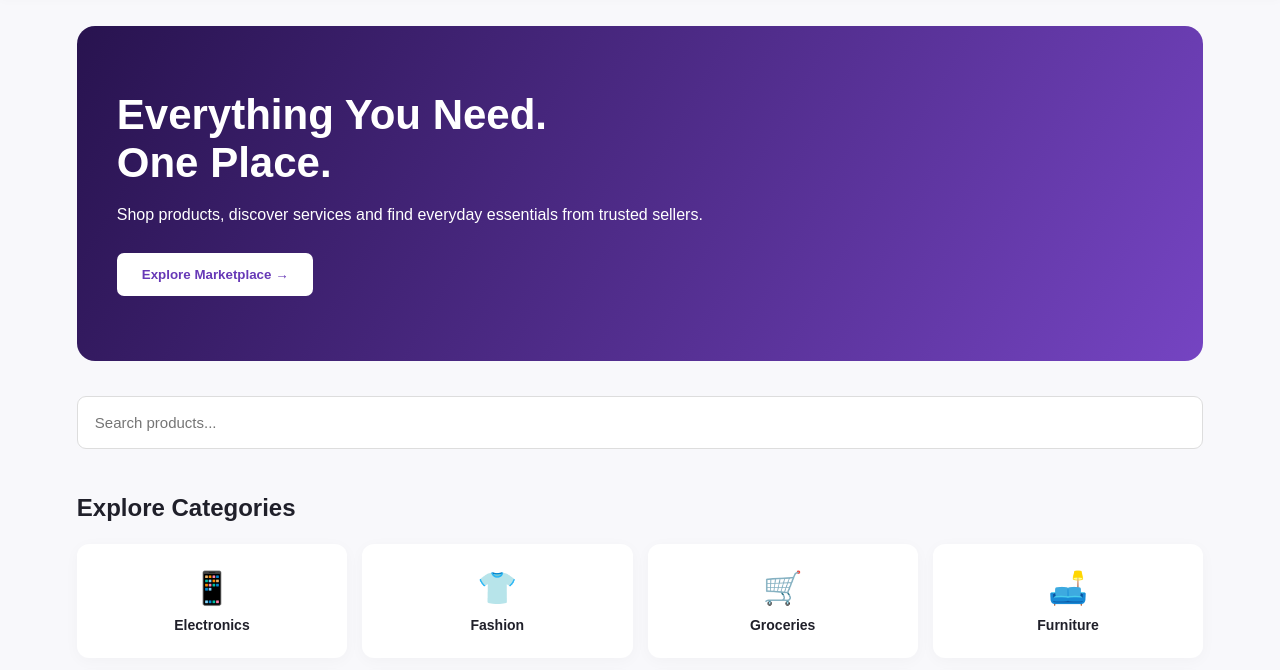
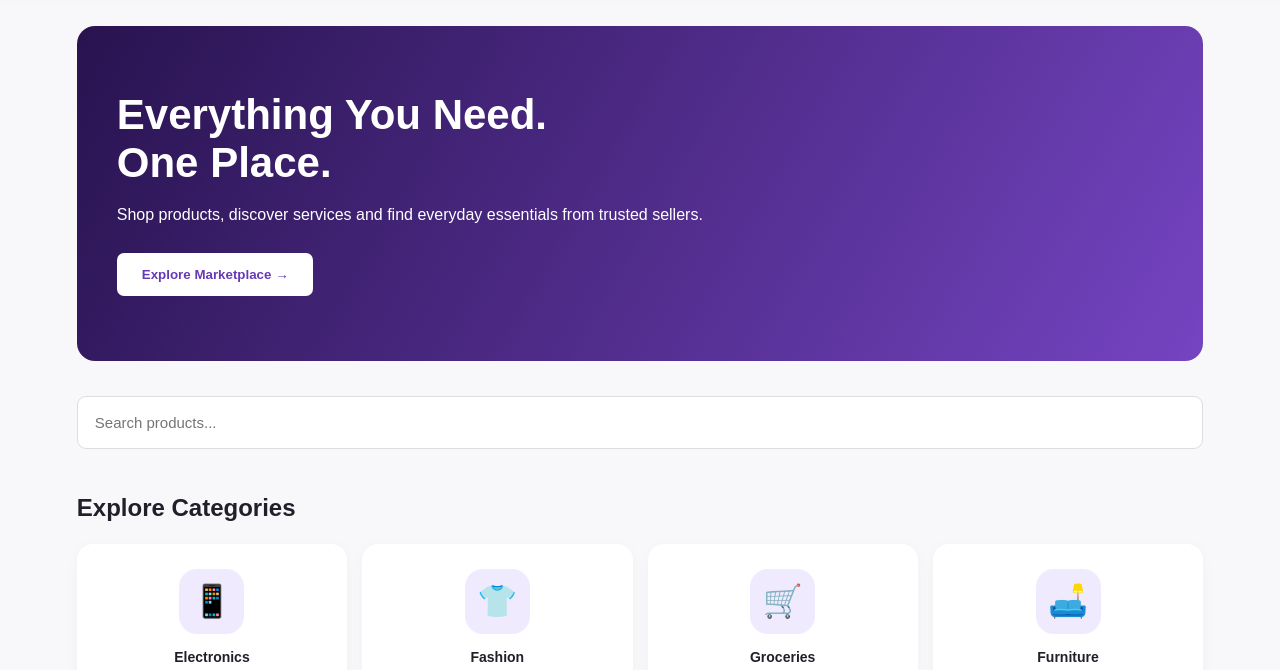
Before and after one commit to Nikon-Sama/danorg-hub-marketplace, a plain HTML site: page index.html in a window 1280 px wide. Shown: the part 113-783 px from the top of the page. Drawn offline with Linux system fonts and the light colour scheme.

Commit message:
Update index.html

```diff
--- a/index.html
+++ b/index.html
@@ -138,8 +138,31 @@ nav a {
 }
 
 .category div {
+    width: 65px;
+    height: 65px;
+    background: #f0eaff;
+    color: #6739b7;
+    border-radius: 18px;
+    display: flex;
+    align-items: center;
+    justify-content: center;
     font-size: 32px;
-    margin-bottom: 10px;
+    margin: 0 auto 15px;
+}
+
+.category {
+    min-height: 140px;
+    display: flex;
+    flex-direction: column;
+    justify-content: center;
+    align-items: center;
+    background: white;
+    padding: 25px 10px;
+    text-align: center;
+    border-radius: 16px;
+    cursor: pointer;
+    box-shadow: 0 3px 15px #00000008;
+    transition: .3s ease;
 }
 
 .category h4 {
```
